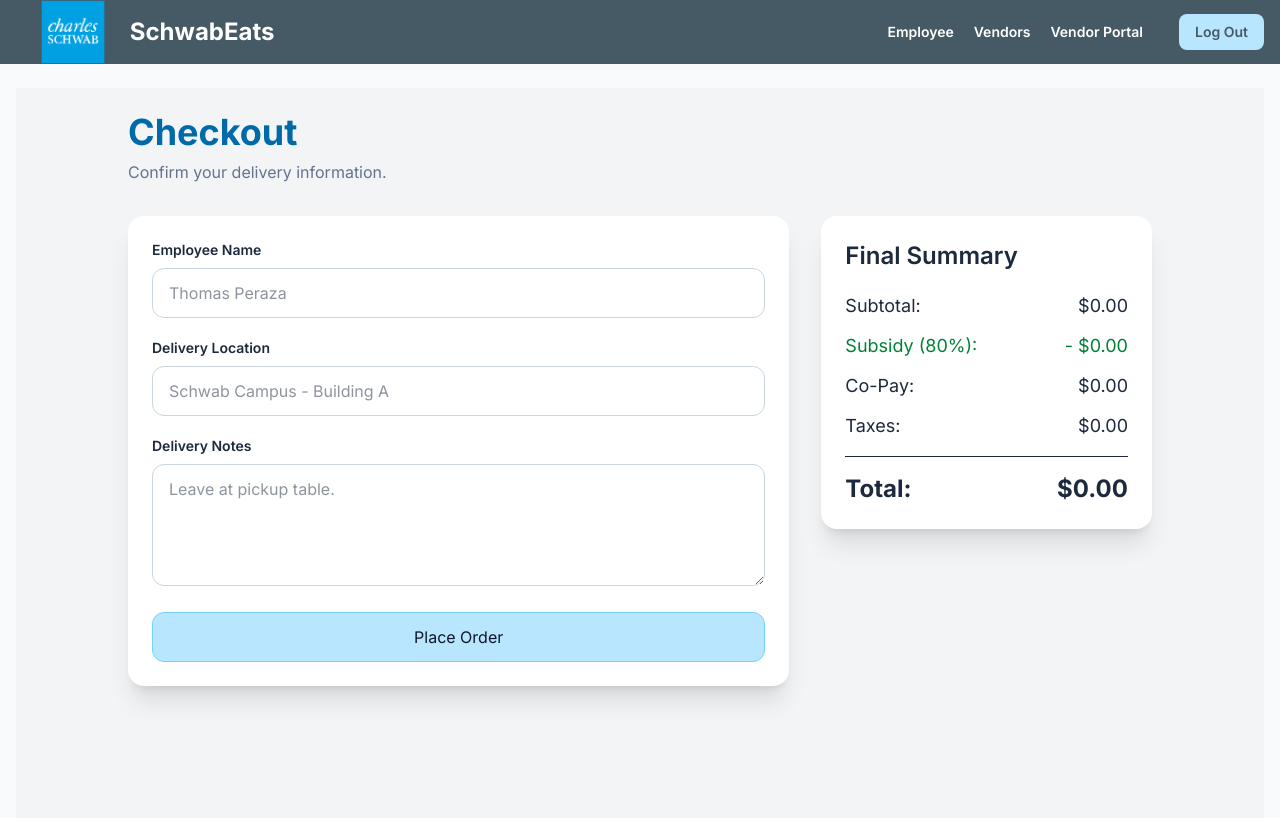
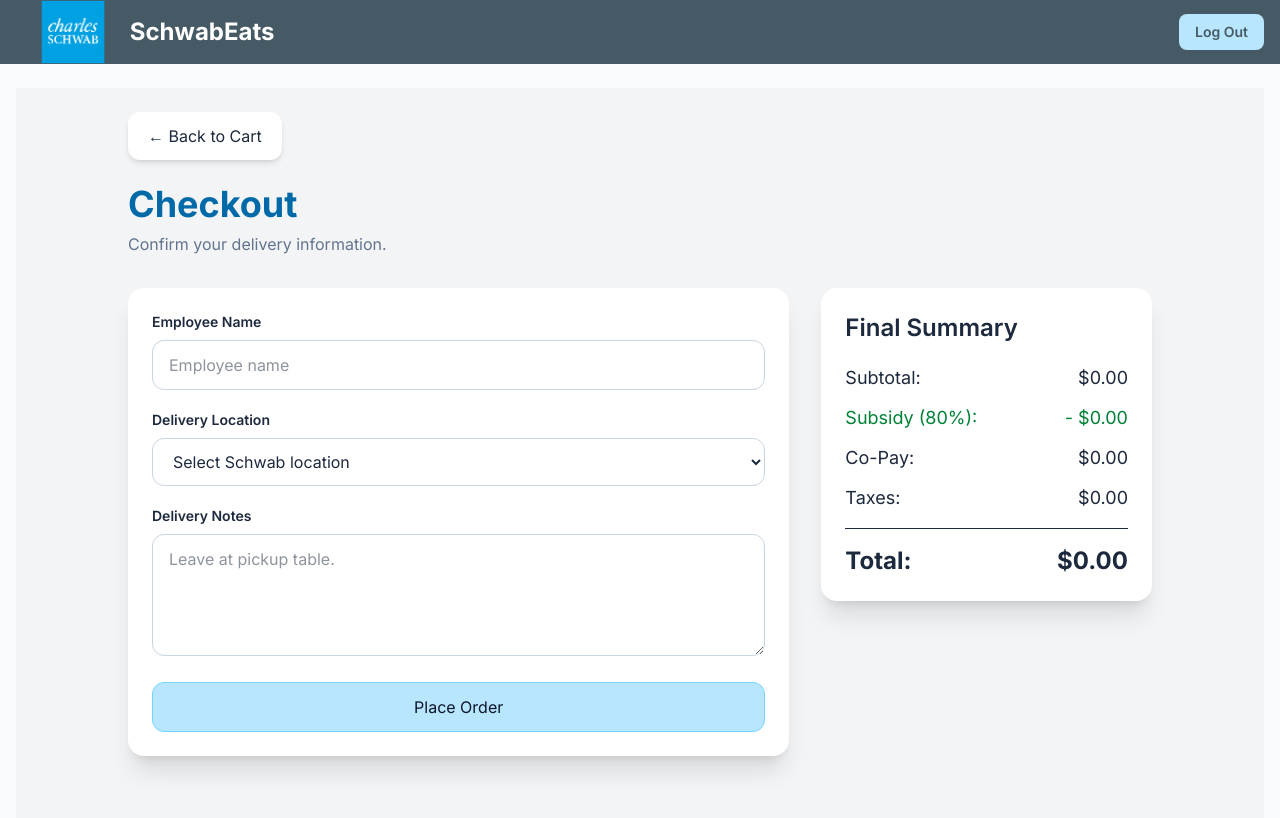
Before and after one commit to thomas-peraza/SchwabEats-Prototype, a Vue app in the folder frontend/: page /checkout in a window 1280 px wide. Shown: the top 818 px of the page. Built offline with nearby package versions, Linux system fonts and the light colour scheme.

Commit message:
WIP: Checkout UI changes, order testing

```diff
--- a/frontend/src/components/Navbar.vue
+++ b/frontend/src/components/Navbar.vue
@@ -22,13 +22,6 @@
         <!-- VENDOR VIEW -->
         <template v-else-if="isVendor">
           <!-- No navigation buttons -->
-        </template>
-
-        <!-- DEFAULT (fallback, rarely used) -->
-        <template v-else>
-          <router-link to="/employee" class="hover:text-sky-200">Employee</router-link>
-          <router-link to="/vendors" class="hover:text-sky-200">Vendors</router-link>
-          <router-link to="/vendor-dashboard" class="hover:text-sky-200">Vendor Portal</router-link>
         </template>
 
         <!-- LOGOUT ALWAYS VISIBLE -->
--- a/frontend/src/views/CartView.vue
+++ b/frontend/src/views/CartView.vue
@@ -3,7 +3,7 @@
     <div class="max-w-6xl mx-auto">
       <router-link to="/employee"
         class="inline-block mb-6 bg-white shadow-md px-5 py-3 rounded-xl hover:shadow-lg active:scale-95 transition-transform duration-150">
-        ← Back to Restaurants
+        ← Back to Dashboard
       </router-link>
       <h1 class="text-4xl font-bold text-sky-700 mb-2">Your Cart</h1>
       <p class="text-slate-500 mb-8">Review your selected items before checkout.</p>
--- a/frontend/src/views/CheckoutView.vue
+++ b/frontend/src/views/CheckoutView.vue
@@ -1,48 +1,41 @@
 <template>
   <div class="min-h-screen bg-gray-100 text-slate-800 px-4 py-6">
     <div class="max-w-5xl mx-auto">
+      <router-link to="/cart"
+        class="inline-block mb-6 bg-white shadow-md px-5 py-3 rounded-xl hover:shadow-lg active:scale-95 transition-transform duration-150">
+        ← Back to Cart
+      </router-link>
       <h1 class="text-4xl font-bold text-sky-700 mb-2">Checkout</h1>
       <p class="text-slate-500 mb-8">Confirm your delivery information.</p>
 
       <div class="grid lg:grid-cols-[2fr_1fr] gap-8">
-        <form
-          class="bg-white rounded-2xl shadow-xl p-6 space-y-5"
-          @submit.prevent="placeOrder"
-        >
+        <form class="bg-white rounded-2xl shadow-xl p-6 space-y-5" @submit.prevent="placeOrder">
           <div>
             <label class="block text-sm font-semibold mb-2">Employee Name</label>
-            <input
-              v-model="form.name"
+            <input v-model="form.name"
               class="w-full border border-slate-300 rounded-xl px-4 py-3 focus:outline-none focus:ring-2 focus:ring-sky-400"
-              placeholder="Thomas Peraza"
-              required
-            />
+              placeholder="Employee name" required />
           </div>
 
           <div>
             <label class="block text-sm font-semibold mb-2">Delivery Location</label>
-            <input
-              v-model="form.location"
-              class="w-full border border-slate-300 rounded-xl px-4 py-3 focus:outline-none focus:ring-2 focus:ring-sky-400"
-              placeholder="Schwab Campus - Building A"
-              required
-            />
+            <select v-model="form.location"
+              class="w-full border border-slate-300 rounded-xl px-4 py-3 bg-white focus:outline-none focus:ring-2 focus:ring-sky-400"
+              required>
+              <option disabled value="">Select Schwab location</option>
+              <option>Dallas-Park Cities Branch</option>
+            </select>
           </div>
 
           <div>
             <label class="block text-sm font-semibold mb-2">Delivery Notes</label>
-            <textarea
-              v-model="form.notes"
+            <textarea v-model="form.notes"
               class="w-full border border-slate-300 rounded-xl px-4 py-3 focus:outline-none focus:ring-2 focus:ring-sky-400"
-              rows="4"
-              placeholder="Leave at pickup table."
-            ></textarea>
+              rows="4" placeholder="Leave at pickup table."></textarea>
           </div>
 
-          <button
-            type="submit"
-            class="w-full bg-sky-200 text-slate-900 border border-sky-300 py-3 rounded-xl hover:bg-sky-300 active:scale-95 transition-transform duration-150"
-          >
+          <button type="submit"
+            class="w-full bg-sky-200 text-slate-900 border border-sky-300 py-3 rounded-xl hover:bg-sky-300 active:scale-95 transition-transform duration-150">
             Place Order
           </button>
         </form>
```
